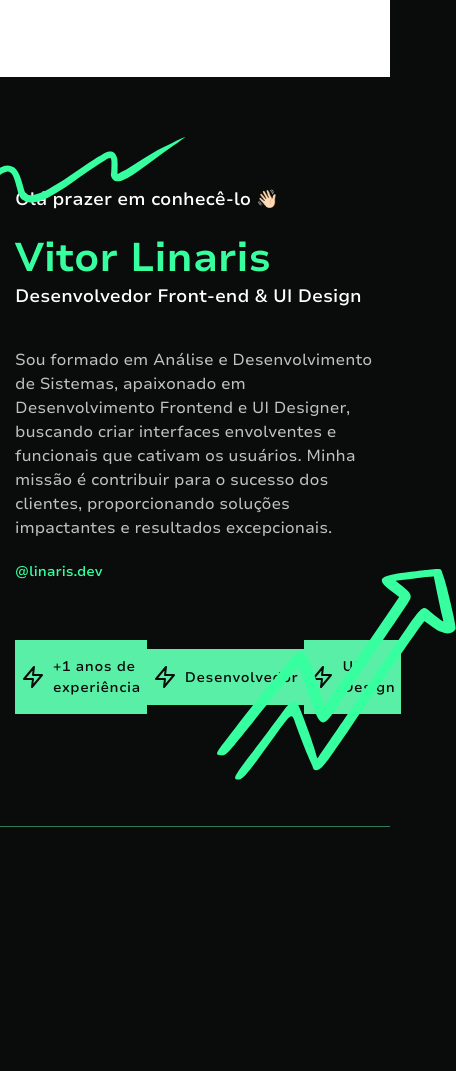
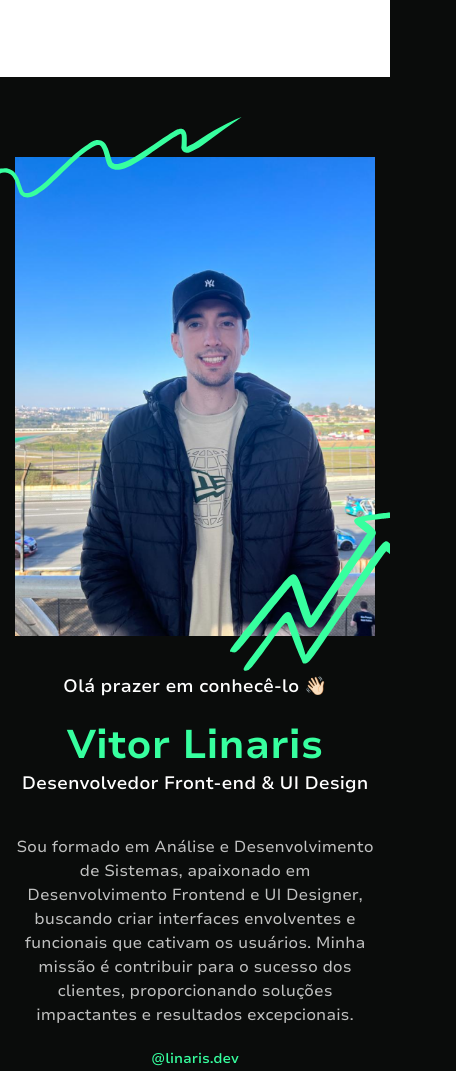
Before and after one commit to Vitor-Linaris/Portifolio, a website: page index.html in a window 390 px wide. Shown: the part 2434-3505 px from the top of the page, 456 px wide, since content can reach past the window. Before the commit the page ends 3373 px from the top, so only its background shows below. Drawn offline with Linux system fonts and the light colour scheme.

Commit message:
Feat: add about me section responsive

```diff
--- a/index.html
+++ b/index.html
@@ -355,7 +355,7 @@
           </ul>
         </div>
         <div class="about-me-image">
-          <img src="./img/img-about-me.png" alt="" />
+          <img src="./img/img-about-me.png" alt="" class="img-about-me" />
           <img src="./img/element-1.svg" alt="" class="element-1" />
           <img src="./img/element-2.svg" alt="" class="element-2" />
         </div>
--- a/scss/_home.scss
+++ b/scss/_home.scss
@@ -410,8 +410,8 @@
 
 .s-about-me {
   padding-bottom: 112px;
+  overflow: hidden;
   .container {
-    position: relative;
     display: flex;
     align-items: center;
     justify-content: space-between;
@@ -492,15 +492,67 @@
     }
   }
   .about-me-image {
+    position: relative;
+    .img-about-me {
+      width: 100%;
+    }
     .element-1 {
       position: absolute;
-      top: 60px;
-      right: 204px;
+      top: -50px;
+      left: -108px;
     }
     .element-2 {
       position: absolute;
-      bottom: 46px;
-      right: -66px;
+      bottom: -66px;
+      right: -52px;
+    }
+  }
+  @media (max-width: 1090px) {
+    .container {
+      flex-direction: column-reverse;
+      justify-content: center;
+    }
+    .about-me-text {
+      margin-right: 0;
+      .text-content {
+        margin-top: 4rem;
+        text-align: center;
+      }
+    }
+    .about-me-image {
+      .img-about-me {
+        max-width: 45rem;
+      }
+      .element-1 {
+        top: -40px;
+        left: -88px;
+        max-width: 315px;
+      }
+      .element-2 {
+        max-width: 18rem;
+        bottom: -35px;
+        right: -35px;
+      }
+    }
+  }
+  @media (max-width: 768px) {
+    .about-me-text {
+      .about-me-experience-list {
+        flex-direction: column;
+        gap: 10px;
+        margin-top: 4rem;
+        li {
+          width: 100%;
+          max-width: 243px;
+        }
+      }
+    }
+  }
+  @media (max-width: 576px) {
+    padding-bottom: 8rem;
+    .container {
+      padding-top: 8rem;
+      padding-bottom: 8rem;
     }
   }
 }
```
Also changed, not shown: css/main.css.
